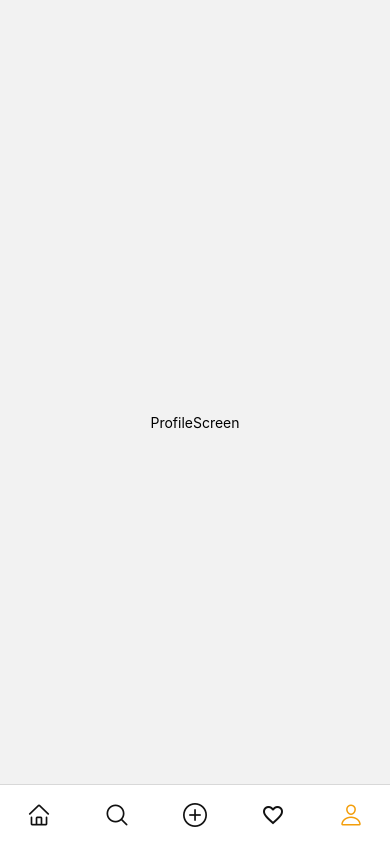
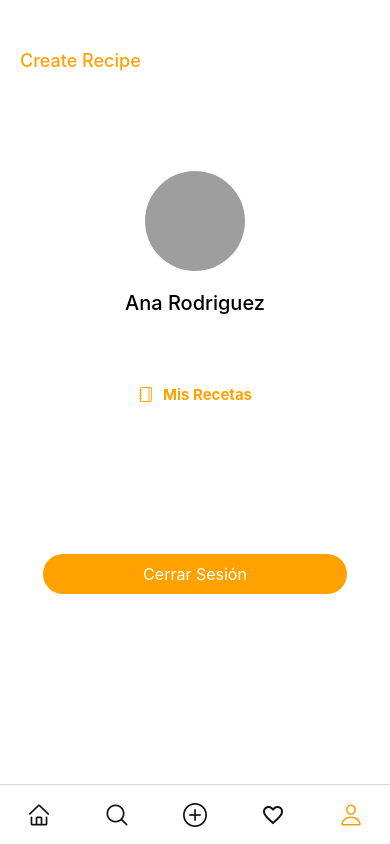
Before and after one commit to Cecimartinez/gourmet-app-front, a React Native app in the folder gourmet-app/: screen /Profile in a window 390 px wide. Built offline with nearby package versions, Linux system fonts and the light colour scheme; grey boxes are pictures that could not be loaded.

Commit message:
profile user screen, updated

```diff
--- a/gourmet-app/ui/screens/ProfileScreen.js
+++ b/gourmet-app/ui/screens/ProfileScreen.js
@@ -1,10 +1,65 @@
-import React from 'react'
-import { View, Text } from 'react-native'
+import React from 'react';
+import { View, Text, ScrollView, StyleSheet, TouchableOpacity, Image } from 'react-native';
+import { StatusBar } from 'expo-status-bar';
+import { SimpleLineIcons } from '@expo/vector-icons';
 
-export default function ProfileScreen() {
+export default function ProfileScreen({ navigation }) {
     return (
-        <View style={{flex:1, alignItems:'center', justifyContent:'center'}}>
-            <Text>ProfileScreen</Text>
+        <View style={styles.container}>
+            <StatusBar style='dark' />
+            <ScrollView
+                style={{ flex:  1 }}
+                showsVerticalScrollIndicator={false}
+            >
+                <Text style={{color:"#FFA200", fontSize:18, fontWeight:"500", paddingLeft:10}} >Create Recipe</Text>
+                <View style={{alignItems:'center', justifyContent:'center', width:'auto', marginTop:100}}>
+                    <Image
+                        source={require('../../assets/images/profile.jpg')}
+                        style={styles.profileImage}
+                    />
+                    <Text style={styles.userName}>Ana Rodriguez</Text>
+                        <TouchableOpacity style={{flexDirection: 'row', alignItems: 'center', justifyContent: 'center', paddingLeft:100, paddingRight:100, marginTop:50}} onPress={() => navigation.navigate('MisRecetas')}>
+                        <SimpleLineIcons name="notebook" style={{color:'#FFA200', fontSize:15, paddingRight:10, justifyContent:'flex-start'}}/>
+                            <Text style={{color:'#FFA200', fontWeight:'bold', fontSize:15}}>Mis Recetas</Text>
+                        </TouchableOpacity>
+                    <TouchableOpacity style={[styles.button, { backgroundColor: '#FFA200', paddingLeft:100, paddingRight:100 , marginTop:150}]}>
+                        <Text style={styles.buttonText}>Cerrar Sesión</Text>
+                    </TouchableOpacity>
+                </View>
+            </ScrollView>
         </View>
-    )
+    );
 }
+
+const styles = StyleSheet.create({
+    container:{
+        paddingTop:  50,
+        paddingLeft:  10,
+        paddingRight:  10,
+        flex:  1,
+        width: '100%',
+        backgroundColor: 'white',
+    },
+    profileImage: {
+        width:  100,
+        height:  100,
+        borderRadius:  75, // Para hacer la imagen redonda
+        marginBottom:  20,
+    },
+    userName: {
+        fontSize:  20,
+        fontWeight: '500',
+        marginBottom:  20,
+    },
+    button: {
+        paddingVertical:  10,
+        paddingHorizontal:  20,
+        borderRadius:  20,
+        marginBottom:  20,
+    },
+    buttonText: {
+        color: 'white',
+        fontSize:  16,
+        textAlign: 'center',
+    },
+});
```
Also changed, not shown: gourmet-app/ui/screens/RecipesUser.js (added, +10 -0 lines), 1 other file (tests, documents, lock files or other folders).
